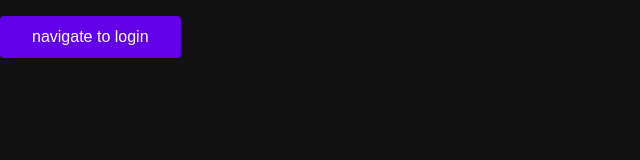
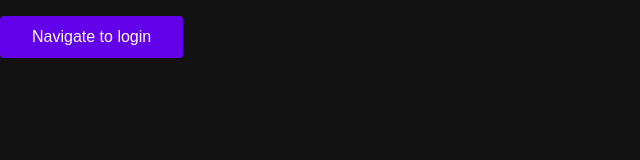
Before and after one commit to Shreyas2004wagh/Nova_Testimonial, a React (Vite) app in the folder Client/: page / in a window 1280 px wide. Shown: the top 160 px of the page, without its empty margins (0-640 px from the left). Built offline with nearby package versions, Linux system fonts and the light colour scheme.

Commit message:
small changes

```diff
--- a/Client/src/Pages/LandingPage.jsx
+++ b/Client/src/Pages/LandingPage.jsx
@@ -1,15 +1,16 @@
-import React from 'react'
+import React from 'react';
+import { Link } from 'react-router-dom';
 
 const LandingPage = () => {
   return (
     <div>
-        <a href="/login ">
-      <button>
-        navigate to login
-      </button>
-      </a>
+      <Link to="/login">
+        <button>
+          Navigate to login
+        </button>
+      </Link>
     </div>
-  )
-}
+  );
+};
 
-export default LandingPage
+export default LandingPage;
```
